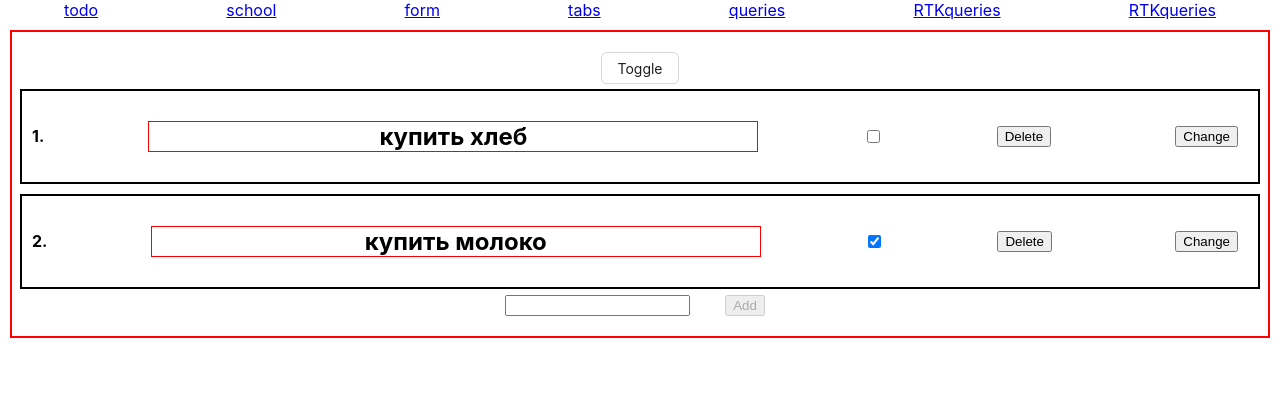
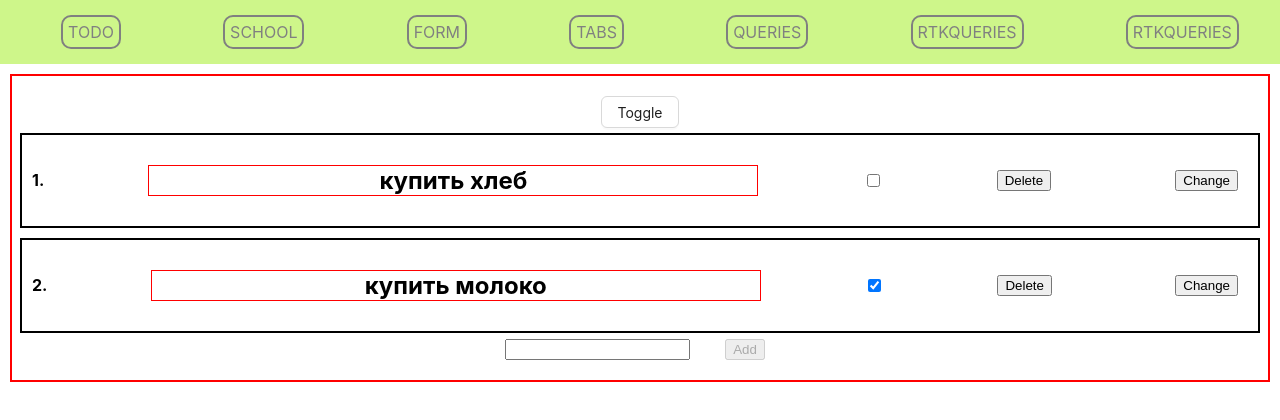
Before and after one commit to TheJokeR1993/ReactLessons, a React (Create React App) app: page / in a window 1280 px wide. Shown: the top 420 px of the page. Built offline with nearby package versions, Linux system fonts and the light colour scheme.

Commit message:
test module

```diff
--- a/src/App.js
+++ b/src/App.js
@@ -23,6 +23,8 @@ function App() {
         <Route path="/queries" element={<Queries />}></Route>
         <Route path="/rtkqueries" element={<RtkQueries />}></Route>
         <Route path="/rtkqueriesList" element={<RtkQueriesList />}></Route>
+        <Route path="*" element={<div>Not Found</div>} />
+        <Route path="/error" element={<div>Error</div>} />
       </Routes>
     </Router>
   );
--- a/src/components/queries/queries.css
+++ b/src/components/queries/queries.css
@@ -3,6 +3,7 @@
     flex-direction: column;
     align-items: center;
     justify-content: center;
+
 }
 .radio{
     top: 0;left: 0;
@@ -46,3 +47,21 @@ h1{
    width: 90vw;
     height: 90vh;
 }
+
+.nav{
+   background-color: rgb(206, 246, 138);
+   padding: 15px 10px;
+   text-transform: uppercase;
+
+}
+.nav a{
+    text-decoration: none;
+    border:2px solid grey;
+    padding: 5px;
+    border-radius: 10px;
+    color:grey
+}
+.nav a:hover{
+border: 2px solid black;
+color: black;
+}
--- a/src/components/queries/rtk-queries.js
+++ b/src/components/queries/rtk-queries.js
@@ -1,21 +1,45 @@
-import React, { useState } from "react";
+import React, { useEffect, useMemo, useState } from "react";
 import { useGetRandomDogQuery } from "../../services/dogs";
+import { useFetcher, useLocation, useNavigate } from "react-router-dom";
+import Test from "./test";
 
 const RtkQueries = () => {
-  const [counts, setCounts] = useState(3);
-  const { data, error, isFetching, isLoading } = useGetRandomDogQuery(counts);
+  const navigate = useNavigate();
+  const location = useLocation();
+  const [counts, setCounts] = useState(false);
+  const { data, error, isFetching, isLoading } = useGetRandomDogQuery(3);
+
+  /*   useEffect(() => {
+    if(!location.state) navigate("/")
+    if (error) navigate("/error", { state: { error: error } });
+  }, [error]); */
+
+  const pri = () => {
+    console.log("priovet");
+  };
+
+  useEffect(() => {
+    console.log("render");
+  });
+  const dogsList = useMemo(() => {
+    return data?.message?.map((el, index) => {
+      return (
+        <React.Fragment key={index}>
+          <Test pri={pri} el={el} />
+        </React.Fragment>
+      );
+    });
+  }, [data]);
+
   if (isFetching) return <p>Loading.....</p>;
+
   return (
     <>
-      {data?.message?.map((el, index) => (
-        <React.Fragment key={index}>
-          <img src={el} alt="dog"></img>
-        </React.Fragment>
-      ))}
+      {dogsList}
 
       <button
         onClick={() => {
-          setCounts((value) => value + 3);
+          setCounts((value) => !value);
         }}
       >
         toggle
--- /dev/null
+++ b/src/components/queries/test.js
@@ -0,0 +1,10 @@
+import { useEffect } from "react";
+
+const Test = ({ el, pri }) => {
+  return (
+    <>
+      <img src={el} alt="dog"></img>
+    </>
+  );
+};
+export default Test;
--- /dev/null
+++ b/src/components/queries/test1.module.css
@@ -0,0 +1,3 @@
+.test {
+  color: blue;
+}
--- /dev/null
+++ b/src/components/queries/test2.module.css
@@ -0,0 +1,3 @@
+.test {
+  color: red;
+}
```
